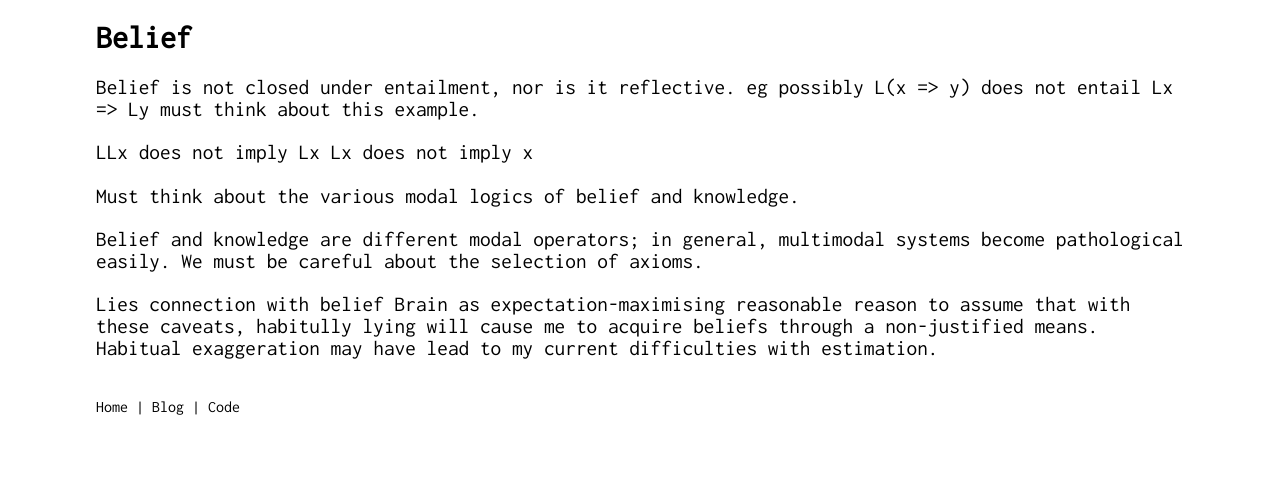
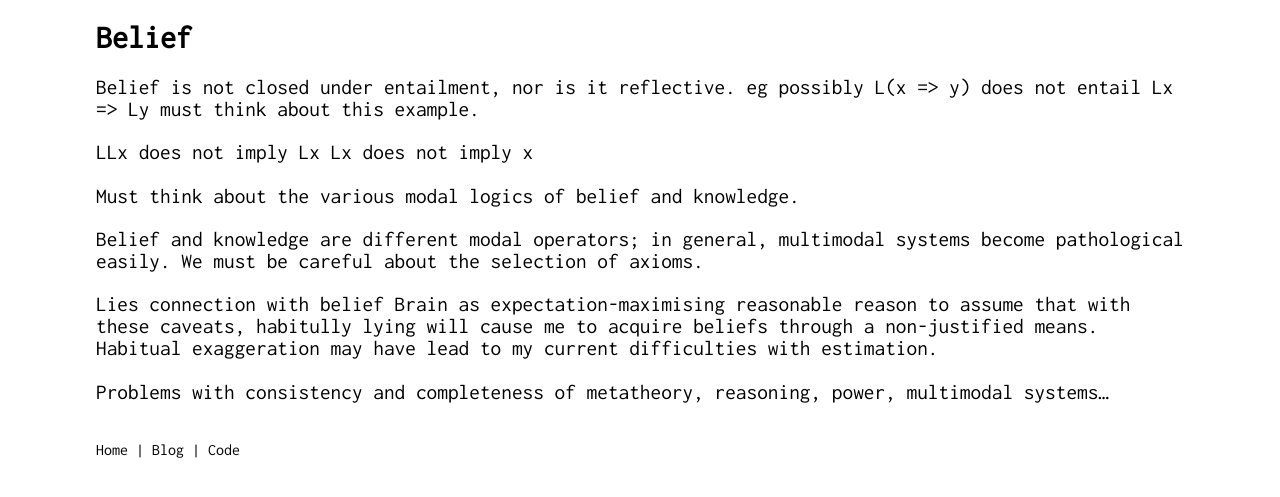
Before and after one commit to flaviusb/flaviusb.github.com, a Jekyll site: the page built from unpublished/belief.md, in a window 1280 px wide. Shown: the top 497 px of the page. Built offline with Jekyll 4.4.1, drawn with Linux system fonts in a browser that asks for light colours; Markdown is read by kramdown in place of the engine named in the settings.

Commit message:
Minor add to belief.md.

```diff
--- a/unpublished/belief.md
+++ b/unpublished/belief.md
@@ -17,3 +17,5 @@ Lies connection with belief
 Brain as expectation-maximising
 reasonable reason to assume that with these caveats, habitully lying will cause me to acquire beliefs through a non-justified means.
 Habitual exaggeration may have lead to my current difficulties with estimation.
+
+Problems with consistency and completeness of metatheory, reasoning, power, multimodal systems...
```
